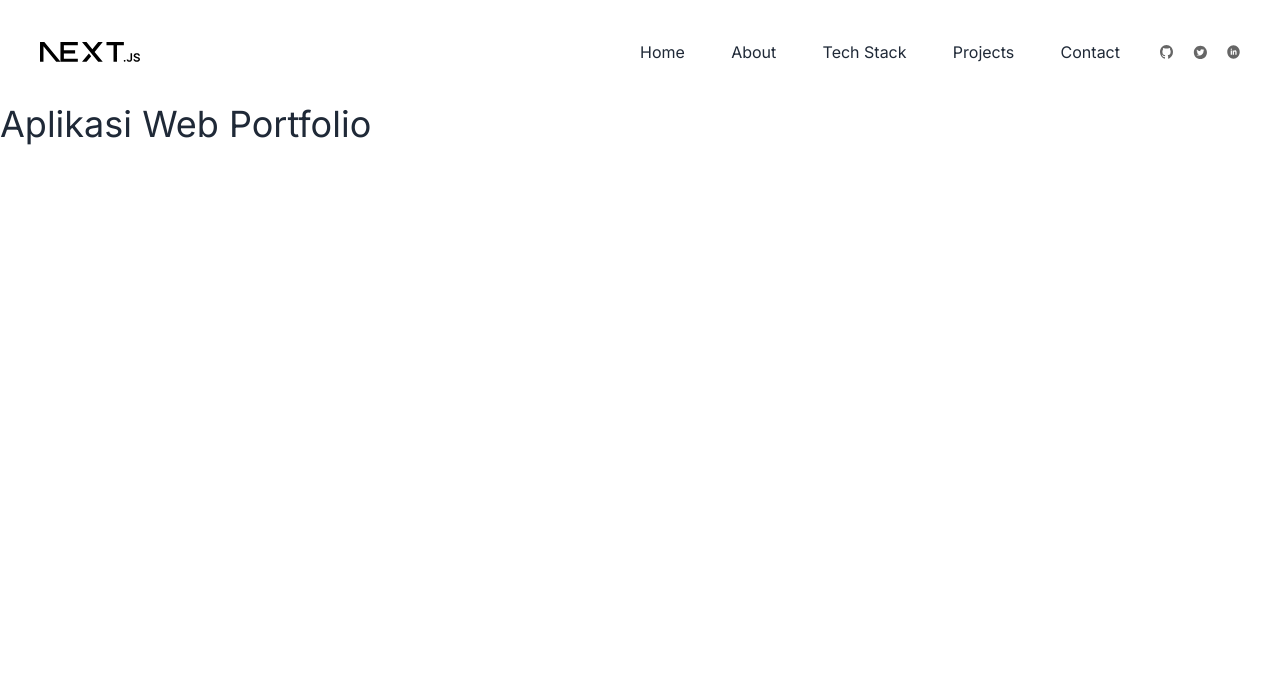
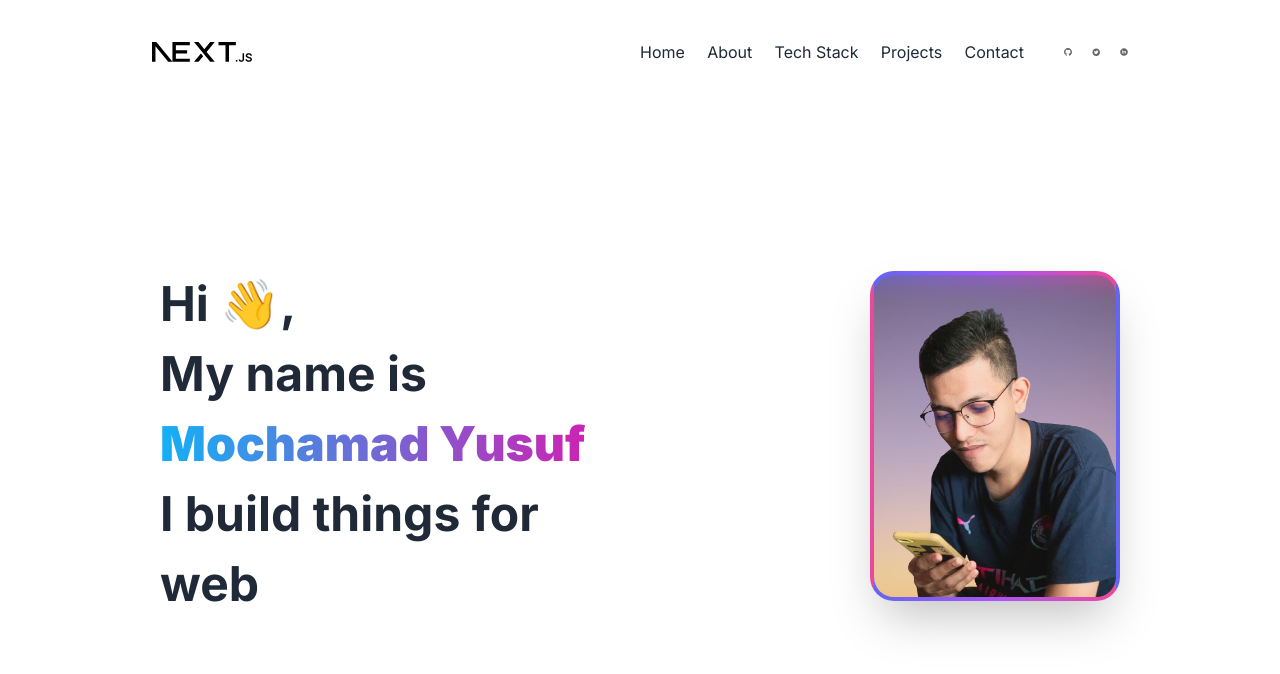
Before and after one commit to mochamadyusuf/portfolio, a Next.js app: page / in a window 1280 px wide. Shown: the top 674 px of the page. Built offline with nearby package versions, Linux system fonts and the light colour scheme.

Commit message:
Create Hero Component

```diff
--- a/src/app/layout.tsx
+++ b/src/app/layout.tsx
@@ -16,9 +16,11 @@ export default function RootLayout({
   children: React.ReactNode;
 }) {
   return (
-    <html lang="en">
+    <html lang="en" className="px-2 lg:px-36">
       <body className={inter.className}>
-        <Navbar />
+        <header>
+          <Navbar />
+        </header>
         {children}
       </body>
     </html>
--- a/src/app/page.tsx
+++ b/src/app/page.tsx
@@ -1,7 +1,9 @@
+import Hero from "@/components/Fragments/Hero";
+
 export default function Home() {
   return (
     <main>
-      <h1 className="text-4xl">Aplikasi Web Portfolio</h1>
+      <Hero />
     </main>
   );
 }
--- /dev/null
+++ b/src/components/Fragments/Hero/index.tsx
@@ -0,0 +1,26 @@
+import Image from "next/image";
+
+export default function Hero() {
+  return (
+    <div className="hero min-h-screen -mt-12 md:mt-10 md:min-h-full lg:min-h-screen lg:-mt-12">
+      <div className="hero-content flex-col items-center md:flex-row-reverse md:gap-28 lg:gap-56">
+        <Image
+          src="/images/profile-hero.png"
+          alt="Photo Profile"
+          width={250}
+          height={250}
+          className="max-w-sm shadow-2xl rounded-3xl border-[4px] border-collapse bg-gradient-to-r from-indigo-500 via-purple-500 to-pink-500 bg-clip-border border-transparent"
+        />
+        <div>
+          <h1 className="text-3xl leading-10 mt-4 font-bold flex flex-col md:text-4xl md:leading-[60px] lg:text-5xl lg:leading-[70px]">
+            <span>Hi 👋,</span> <span>My name is</span>{" "}
+            <strong className="bg-gradient-to-r from-[#13B0F5] to-[#E70FAA] bg-clip-text text-transparent">
+              Mochamad Yusuf
+            </strong>{" "}
+            <span>I build things for web</span>
+          </h1>
+        </div>
+      </div>
+    </div>
+  );
+}
--- a/src/components/Fragments/Navbar/index.tsx
+++ b/src/components/Fragments/Navbar/index.tsx
@@ -1,9 +1,10 @@
 import Image from "next/image";
 import Link from "next/link";
+import NavbarMobile from "../NavbarMobile";
 
 export default function Navbar() {
   return (
-    <nav className="container mx-auto px-5 navbar flex-row-reverse lg:my-5 lg:flex-row lg:justify-between lg:px-10">
+    <nav className="navbar flex-row-reverse lg:mt-5 lg:flex-row lg:justify-between">
       <div className="navbar-brand">
         <Link href="/">
           <Image src="/next.svg" width={100} height={100} alt="next logo" />
@@ -62,78 +63,7 @@ export default function Navbar() {
           </ul>
         </div>
       </div>
-
-      <div className="dropdown w-full lg:hidden">
-        <label tabIndex={0}>
-          <svg
-            xmlns="http://www.w3.org/2000/svg"
-            fill="none"
-            viewBox="0 0 24 24"
-            className="inline-block w-6 h-6 stroke-current"
-          >
-            <path
-              strokeLinecap="round"
-              strokeLinejoin="round"
-              strokeWidth="2"
-              d="M4 6h16M4 12h16M4 18h16"
-            ></path>
-          </svg>
-        </label>
-        <div
-          className="menu menu-sm dropdown-content z-[1] shadow-lg rounded bg-white mt-4 p-3"
-          tabIndex={0}
-        >
-          <ul>
-            <li>
-              <Link href="">Home</Link>
-            </li>
-            <li>
-              <Link href="">About</Link>
-            </li>
-            <li>
-              <Link href="">Tech Stack</Link>
-            </li>
-            <li>
-              <Link href="">Projects</Link>
-            </li>
-            <li>
-              <Link href="">Contact</Link>
-            </li>
-          </ul>
-          <ul className="flex mt-3">
-            <li>
-              <a href="">
-                <Image
-                  src="/images/github-icon.svg"
-                  alt="github"
-                  width={24}
-                  height={24}
-                />
-              </a>
-            </li>
-            <li>
-              <a href="">
-                <Image
-                  src="/images/twitter-icon.svg"
-                  alt="twitter"
-                  width={24}
-                  height={24}
-                />
-              </a>
-            </li>
-            <li>
-              <a href="">
-                <Image
-                  src="/images/linkedin-icon.svg"
-                  alt="linkedin"
-                  width={24}
-                  height={24}
-                />
-              </a>
-            </li>
-          </ul>
-        </div>
-      </div>
+      <NavbarMobile />
     </nav>
   );
 }
--- a/src/components/Fragments/NavbarMobile/index.tsx
+++ b/src/components/Fragments/NavbarMobile/index.tsx
@@ -1,3 +1,78 @@
+import Image from "next/image";
+import Link from "next/link";
+
 export default function NavbarMobile() {
-  return <div>NavbarMobile</div>;
+  return (
+    <div className="dropdown w-full lg:hidden">
+      <label tabIndex={0}>
+        <svg
+          xmlns="http://www.w3.org/2000/svg"
+          fill="none"
+          viewBox="0 0 24 24"
+          className="inline-block w-6 h-6 stroke-current"
+        >
+          <path
+            strokeLinecap="round"
+            strokeLinejoin="round"
+            strokeWidth="2"
+            d="M4 6h16M4 12h16M4 18h16"
+          ></path>
+        </svg>
+      </label>
+      <div
+        className="menu menu-lg dropdown-content z-[1] shadow-lg rounded bg-white mt-4 p-3"
+        tabIndex={0}
+      >
+        <ul>
+          <li>
+            <Link href="">Home</Link>
+          </li>
+          <li>
+            <Link href="">About</Link>
+          </li>
+          <li>
+            <Link href="">Tech Stack</Link>
+          </li>
+          <li>
+            <Link href="">Projects</Link>
+          </li>
+          <li>
+            <Link href="">Contact</Link>
+          </li>
+        </ul>
+        <ul className="flex mt-3">
+          <li>
+            <a href="">
+              <Image
+                src="/images/github-icon.svg"
+                alt="github"
+                width={24}
+                height={24}
+              />
+            </a>
+          </li>
+          <li>
+            <a href="">
+              <Image
+                src="/images/twitter-icon.svg"
+                alt="twitter"
+                width={24}
+                height={24}
+              />
+            </a>
+          </li>
+          <li>
+            <a href="">
+              <Image
+                src="/images/linkedin-icon.svg"
+                alt="linkedin"
+                width={24}
+                height={24}
+              />
+            </a>
+          </li>
+        </ul>
+      </div>
+    </div>
+  );
 }
```
Also changed, not shown: public/images/profile-hero.png (added).
